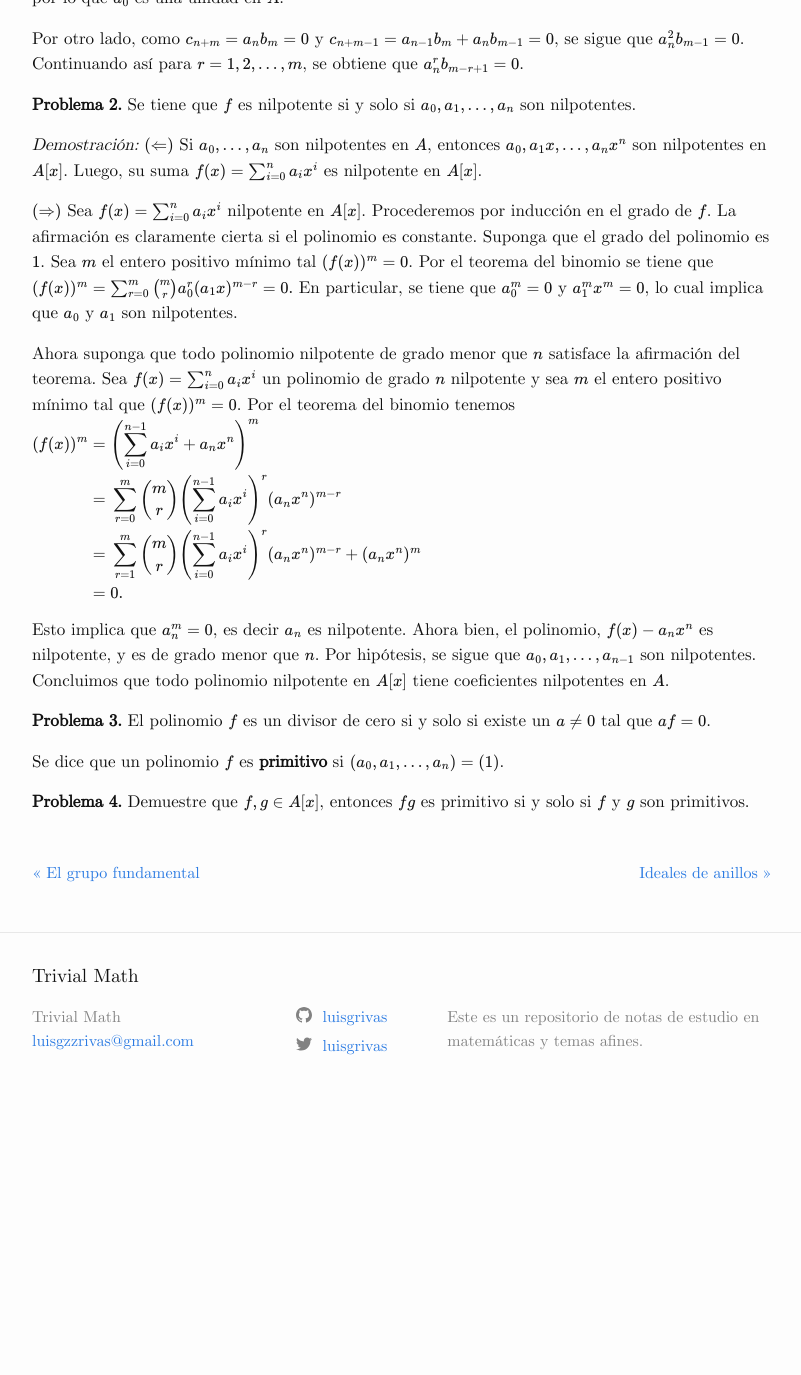
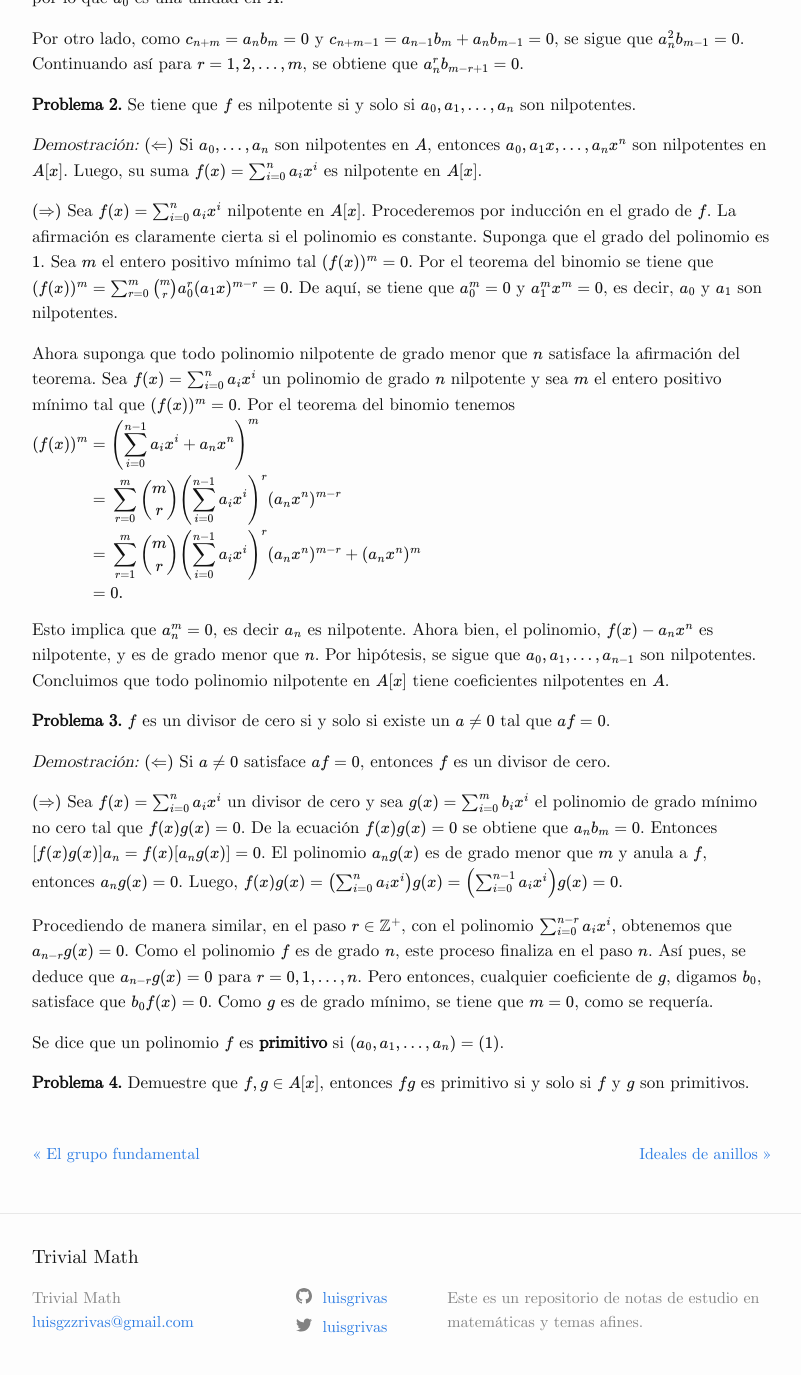
Before and after one commit to luisgrivas/blog, a Jekyll site: the page built from _posts/2021-03-01-ej-algebra-1.md, in a window 1280 px wide and 1400 px high, scrolled down 897 px. Shown: the top 1375 px of the window, without its empty margins (238-1039 px from the left). Built offline with Jekyll 4.4.1, drawn with Linux system fonts in a browser that asks for light colours; formulas are drawn with MathJax 3; before the commit the page ends 2016 px from its top, so only the background shows below that; some of the changed text lies outside the part shown.

Commit message:
Hecho problema 3

```diff
--- a/_posts/2021-03-01-ej-algebra-1.md
+++ b/_posts/2021-03-01-ej-algebra-1.md
@@ -30,9 +30,9 @@ $$
 
 Por tanto, $(u + a)$ es una unidad.
 
-**Problema 1**. $f$ es unidad en $A[x]$ si y solo si $a_0$ es una unidad en $A$ y $a_1, \cdots, a_n$ son nilpotentes.
+**Problema 1**. $f$ es unidad en $A[x]$ si y solo si $a_0$ es una unidad en $A$ y $a_1, \ldots, a_n$ son nilpotentes.
 
-*Demostración:* $(\Leftarrow)$ Claramente $a_i x^i$ es nilpotente en $A[x]$ para $i=1, \cdots, n$. Por lo que $\sum_{i=1}^n a_ix^i$ es nilpotente en $A[x]$. Por el Problema 0, si $a_0$ es una unidad, se tiene que $a_0 + \sum_{i=1}^n a_ix^i$ es una unidad en $A[x]$.
+*Demostración:* $(\Leftarrow)$ Si $a_i$ es nilpotente en $A$, $a_i x^i$ es nilpotente en $A[x]$ para $i=1, \ldots, n$. Por lo que $\sum_{i=1}^n a_ix^i$ es nilpotente en $A[x]$. Por el Problema 0, si $a_0$ es una unidad, se tiene que $a_0 + \sum_{i=1}^n a_ix^i$ es una unidad en $A[x]$.
 
 $(\Rightarrow)$. Sea $f(x) = \sum_{i=0}^n a_i x^i$ una unidad en $A[x]$ y sea $g(x) = \sum_{i=0}^m b_i x^i$ su inverso. Entonces $f(x) g(x) = 1$. Los coeficientes del polinomio $f(x)g(x)$ están dados por la ecuación,
 $$
@@ -50,7 +50,7 @@ $(\Rightarrow)$ Sea $f(x) = \sum_{i=0}^n a_i x^i$ nilpotente en $A[x]$. Proceder
 $$
 (f(x))^m = \sum_{r=0}^m {m \choose r} a_0^r (a_1x)^{m-r} = 0.
 $$
-En particular, se tiene que $a_0^m = 0$ y $a_1 ^m x^m = 0$, lo cual implica que $a_0$ y $a_1$ son nilpotentes.
+De aquí, se tiene que $a_0^m = 0$ y $a_1 ^m x^m = 0$, es decir,  $a_0$ y $a_1$ son nilpotentes.
 
 Ahora suponga que todo polinomio nilpotente de grado menor que $n$ satisface la afirmación del teorema. Sea $f(x) = \sum_{i=0}^n a_i x^i$ un polinomio de grado $n$ nilpotente y sea $m$ el entero positivo mínimo tal que $(f(x))^m  = 0$. Por el teorema del binomio tenemos
 $$
@@ -65,7 +65,15 @@ $$
 
 Esto implica que $a_n^m =0$, es decir $a_n$ es nilpotente. Ahora bien, el polinomio, $f(x) - a_n x^n$ es nilpotente, y es de grado menor que $n$. Por hipótesis, se sigue que $a_0, a_1, \ldots, a_{n-1}$ son nilpotentes. Concluimos que todo polinomio nilpotente en $A[x]$  tiene coeficientes nilpotentes en $A$.
 
-**Problema 3.** El polinomio $f$ es un divisor de cero si y solo si existe un $a \neq 0$ tal que $a f = 0$.
+**Problema 3.**  $f$ es un divisor de cero si y solo si existe un $a \neq 0$ tal que $a f = 0$.
+
+*Demostración:* $(\Leftarrow)$  Si $a \neq 0$ satisface $a f = 0$, entonces $f$ es un divisor de cero.
+
+$(\Rightarrow)$ Sea $f(x) = \sum_{i=0}^n a_i x^i$ un divisor de cero y sea $ g(x) = \sum_{i=0}^m b_i x^i$ el polinomio de grado mínimo no cero tal que $f(x) g(x) = 0$. De la ecuación $f(x) g(x) = 0$ se obtiene que $a_n b_m = 0$. Entonces $[f(x) g(x) ] a_n = f(x) [a_n g(x)] = 0$. El polinomio $a_n g(x)$ es de grado menor que $m$ y anula a $f$, entonces $a_n g(x) = 0$. Luego, $f(x) g(x) = \left(\sum_{i=0}^n a_i x^i \right) g(x) = \left(\sum_{i=0}^{n-1} a_i x^i \right)g(x) = 0$.
+
+Procediendo de manera similar, en el paso $r \in \mathbb{Z}^+$, con el polinomio $\sum_{i=0}^{n-r} a_i x^i$, obtenemos que $a_{n-r} g(x) = 0$. Como el polinomio $f$ es de grado $n$, este proceso finaliza en el paso $n$. Así pues, se deduce que $a_{n-r} g(x) = 0$ para $r=0, 1, \ldots, n$. Pero entonces, cualquier coeficiente de $g$, digamos $b_0$, satisface que $b_0 f(x) = 0$. Como $g$ es de grado mínimo, se tiene que $m = 0$, como se requería.
+
+
 
 Se dice que un polinomio $f$ es **primitivo** si $(a_0, a_1, \ldots, a_n) = (1)$.
 
```
